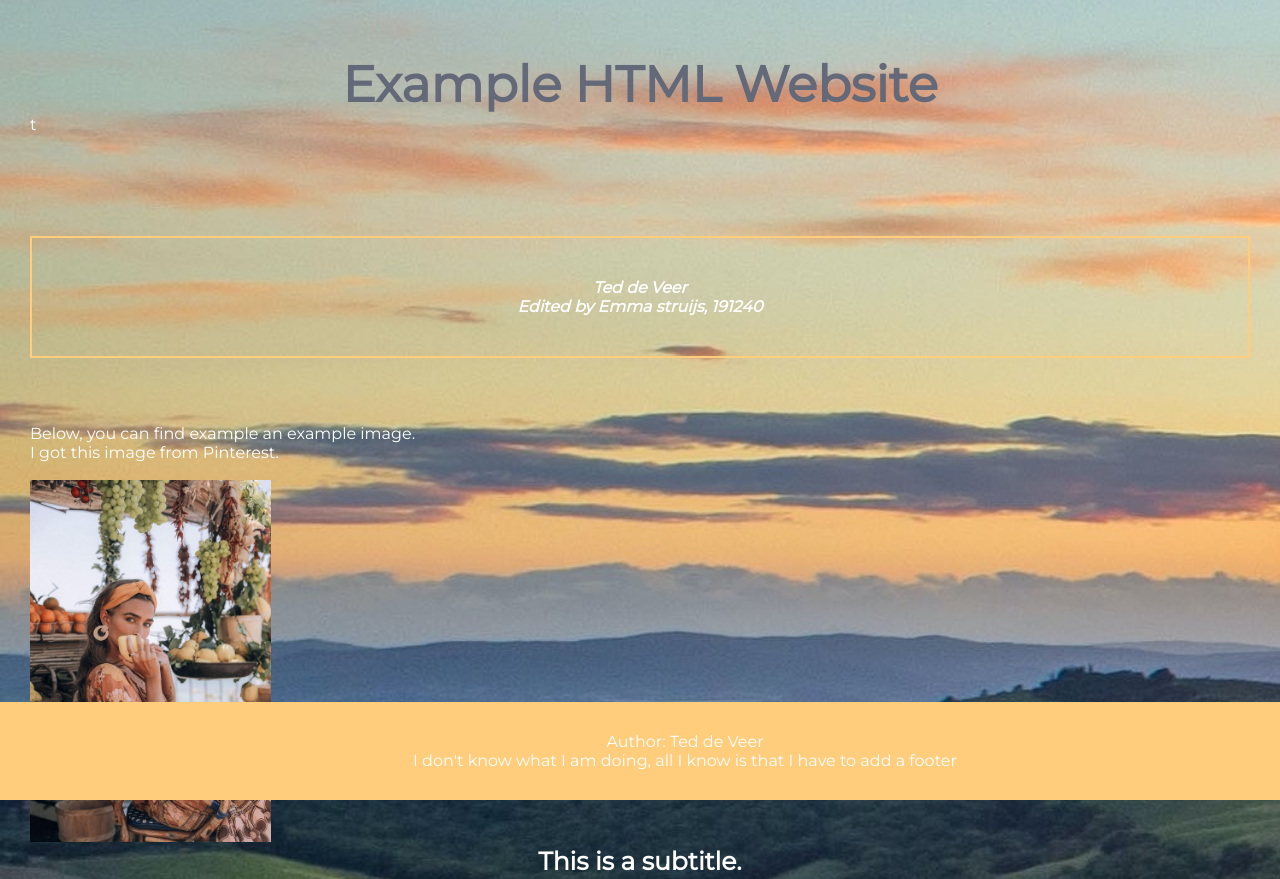
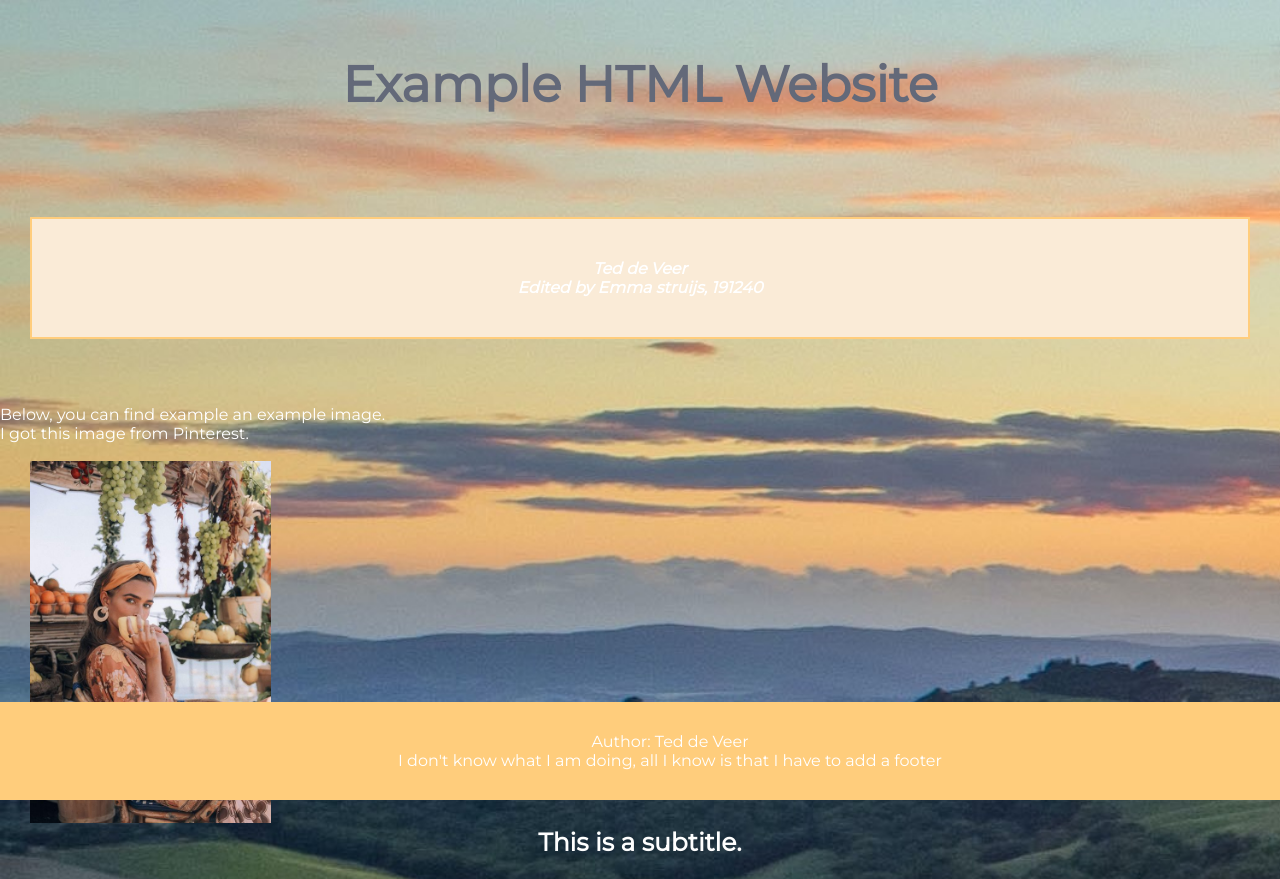
Before and after one commit to TeddeVeer-191503/prj4-chapter-3, a plain HTML site: page index.html in a window 1280 px wide. Shown: the top 879 px of the page. Drawn offline with Linux system fonts and the light colour scheme.

Commit message:
PRJ4 #4 redo_1

```diff
--- a/css/styles.css
+++ b/css/styles.css
@@ -13,12 +13,13 @@ body {
 body p {
     font-family: 'Montserrat', sans-serif;
 	color: #FFFFFF;
-	margin-left: 30px;
+	padding: <vertical> <horizontal> 30px 30px;
 }
 
 .my-container {
     border: 2px solid #FFCD7C;
 	padding: 40px;
+	background-color: antiquewhite;
 }
 
 aside {
--- a/index.html
+++ b/index.html
@@ -11,13 +11,12 @@
     <body>
         <br> <br> <br>
 		<h1> Example HTML website </h1>
-		<p>t&nbsp;</p>
 		<br> <br> <br> <br>
 
 		<div class="my-container">
 			<h3> Ted de Veer</h3>
 			<h3>Edited by Emma struijs, 191240</h3>
-		</div> <br> <br>
+		</div> 		<br> <br>
 
 	<my-container-image>
 		<p>Below, you can find example an example image. <br> I got this image from Pinterest.</p>
@@ -44,7 +43,6 @@
 
 				<br> <br> <br>
 
-
 	<footer>
 		<p>Author: Ted de Veer</p>
 		<p>I don't know what I am doing, all I know is that I have to add a footer</p>
```
Lines whose indentation alone changed are shown as unchanged.
